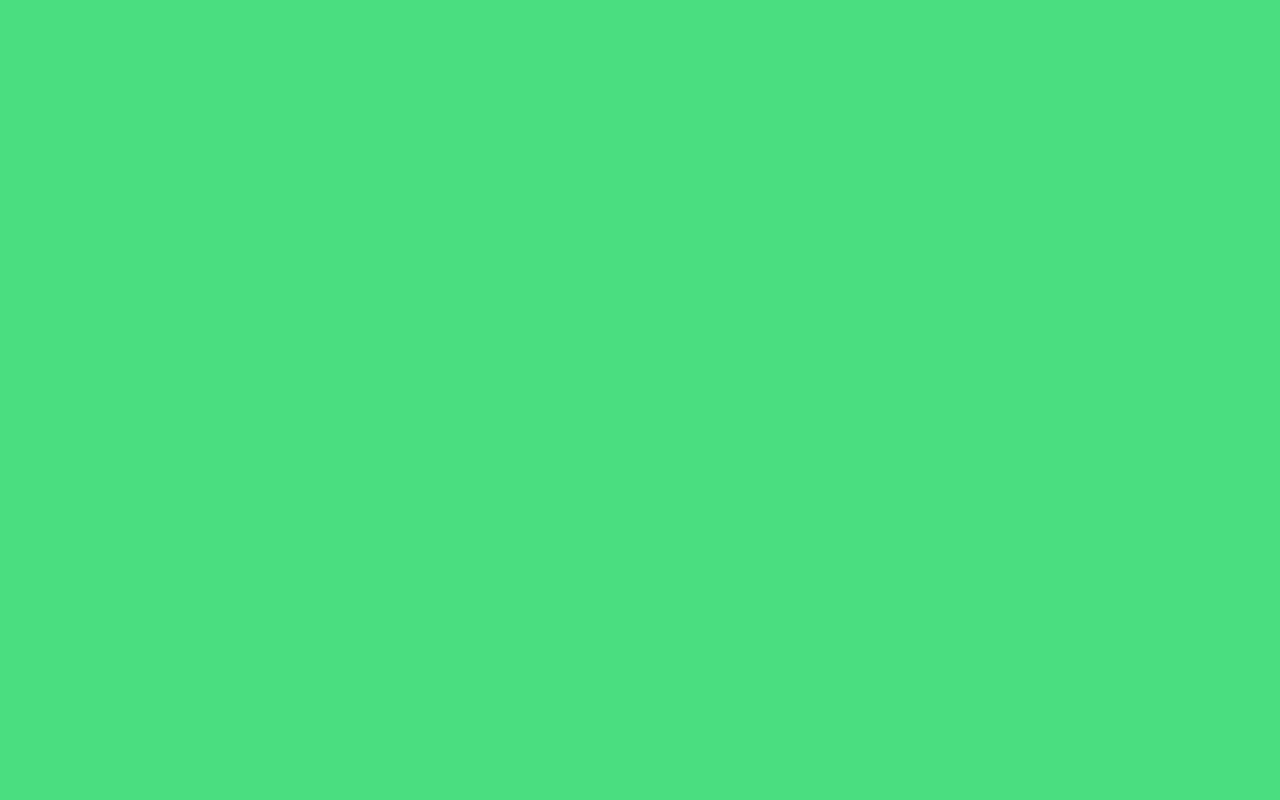
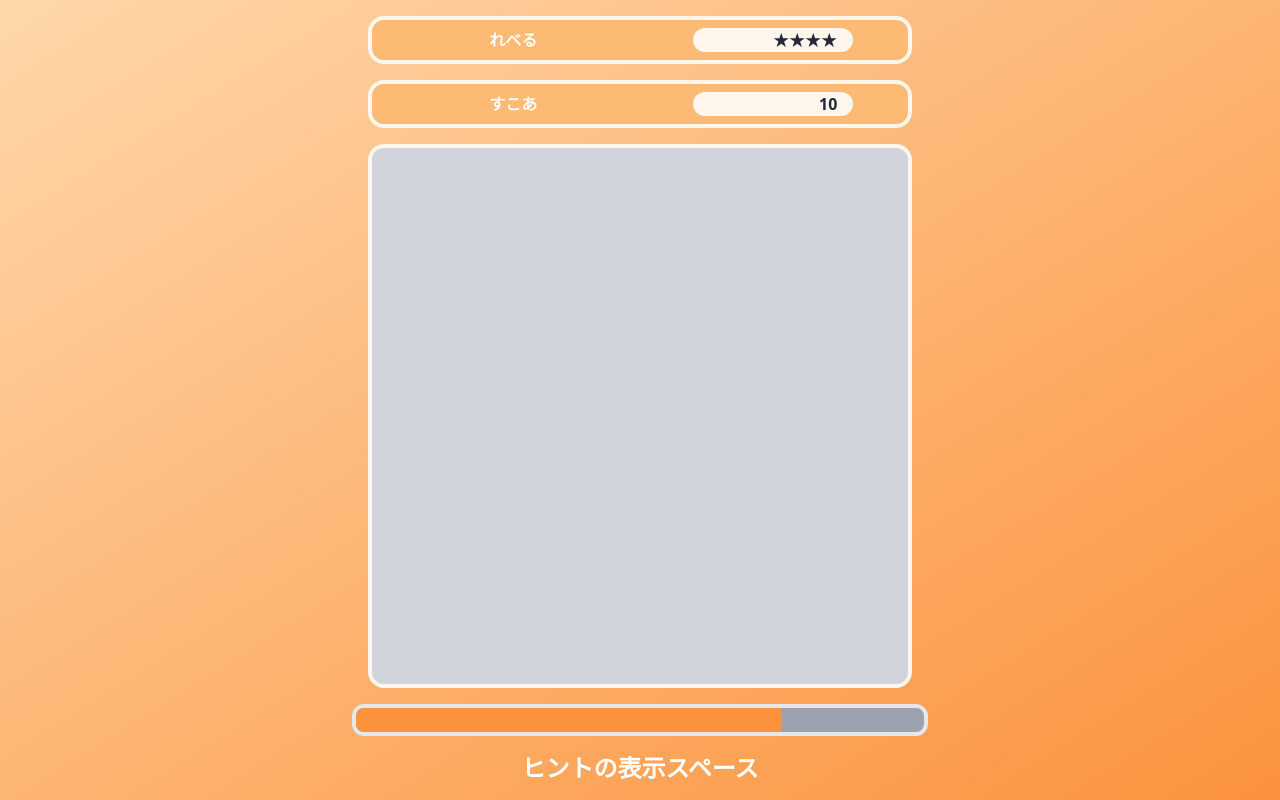
Before and after one commit to K00suke/vitejs, a Svelte app: page / in a window 1280 px wide. Shown: the top 800 px of the page. Built offline with nearby package versions, Linux system fonts and the light colour scheme.

Commit message:
First Commit

```diff
--- a/src/App.svelte
+++ b/src/App.svelte
@@ -1,9 +1,26 @@
-<div class="bg-gradient-to-br from-yellow-200 to-red-500 h-svh w-svw">
-    <div class="h-svh max-x-xl flex flex-col gap-4 justify-center">
-        <div class="bg-orange-600">レベル表示</div>
-        <div class="bg-blue-900">スコア表示</div>
-        <div class="bg-green-400 aspect-square">盤面</div>
-        <div class="bg-yellow-500">残り時間</div>
-        <div class="bg-violet-800">ヒントの表示スペース</div>
+<div class="bg-gradient-to-br from-orange-200 to-orange-400 h-svh w-svw justify-center">
+    <div class="h-svh max-w-xl flex flex-col gap-4 justify-center mx-auto">
+        <!--レベル表示-->
+        <div class="bg-orange-300 border-orange-50 rounded-2xl border-4 p-2 mx-4 flex flex-row justify-around">
+            <div class="font-bold text-white text-center w-1/3">れべる</div>
+            <div class="bg-orange-50 rounded-full px-4  w-[10rem] text-right text-gray-800">★★★★</div>
+        </div>
+
+        <!--スコア表示-->
+        <div class="bg-orange-300 border-orange-50 rounded-2xl border-4 p-2 mx-4 flex flex-row justify-around">
+            <div class="font-bold text-white text-center w-1/3">すこあ</div>
+            <div class="bg-orange-50 rounded-full px-4  w-[10rem] text-right text-gray-800 font-extrabold">10</div>
+        </div>
+
+        <!--盤面-->
+        <div class="bg-gray-300 aspect-square mx-4 border-4 rounded-2xl border-orange-50"></div>
+
+        <!--残り時間-->
+        <div class="bg-gray-400 border-4 rounded-xl h-8 overflow-hidden flex">
+            <div class="bg-orange-400 w-3/4"></div>
+        </div>
+
+        <!--ヒントの表示スペース-->
+        <div class="text-center text-white font-extrabold text-2xl">ヒントの表示スペース</div>
     </div>
 </div>
```
